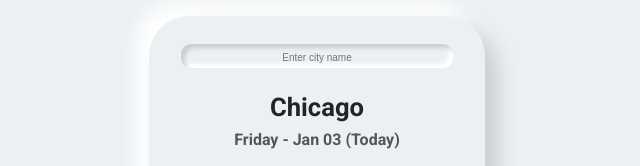
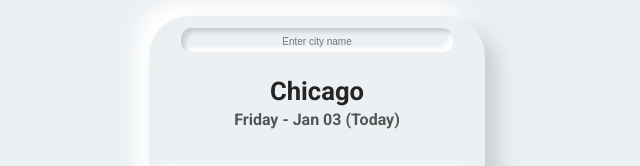
Before and after one commit to nuovodw/breezee, a plain HTML site: page index.html in a window 1280 px wide. Shown: the top 166 px of the page, without its empty margins (323-963 px from the left). Drawn offline with Linux system fonts and the light colour scheme; no server answers.

Commit message:
edit top container margin

```diff
--- a/styles/style.css
+++ b/styles/style.css
@@ -75,7 +75,7 @@ body {
 	display: flex;
 	flex-direction: column;
 	align-items: center;
-	margin-top: 1rem;
+	/* margin-top: 0.5rem; */
 	margin-bottom: 2rem;
 	padding: 0.5rem;
 }
@@ -106,14 +106,13 @@ body {
 	color: var(--font-color-accent);
 	font-weight: 700;
 	margin-top: 1rem;
-	margin-bottom: 0;
 }
 
 .top-container .top-bottom {
 	display: flex;
 	justify-content: center;
 	font-size: 1rem;
-	margin-top: 0.5rem;
+	margin-top: 0.25rem;
 }
 
 .middle-container {
```
